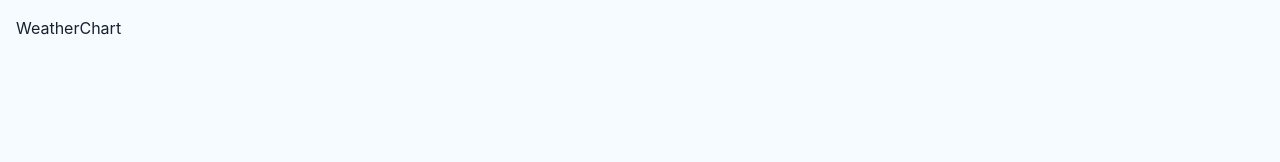
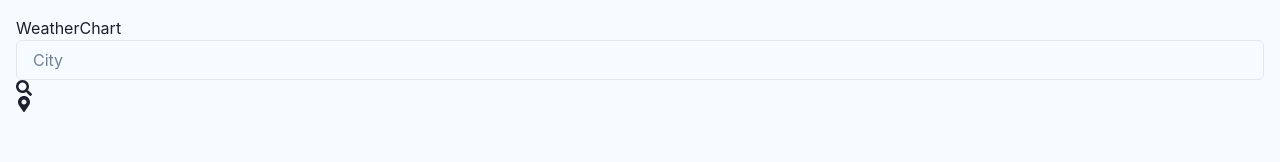
Before and after one commit to asiimwe-a/mentorship-weather-app, a React (Create React App) app: page / in a window 1280 px wide. Shown: the top 162 px of the page. Built offline with nearby package versions, Linux system fonts and the light colour scheme.

Commit message:
add input UI design

```diff
--- a/src/App.tsx
+++ b/src/App.tsx
@@ -1,11 +1,17 @@
 import * as React from "react";
 import WeatherChart from "./components/WeatherChart";
 import { Box } from "@chakra-ui/layout";
+import Searchbar from "./components/input";
 
 const App: React.FC = () => {
   return (
     <Box bg="#f5fbff" h="100vh" p={4}>
       <WeatherChart />
+      <Searchbar setSearch={function (value: React.SetStateAction<string | undefined>): void {
+        throw new Error("Function not implemented.");
+      } } setGeolocate={function (value: React.SetStateAction<boolean>): void {
+        throw new Error("Function not implemented.");
+      } } geolocate={false} />
     </Box>
   );
 };
--- a/src/components/input.tsx
+++ b/src/components/input.tsx
@@ -26,7 +26,7 @@ export default function Searchbar(search: {
 
     return (
         <Box>
-          <Input placeholder='city'
+          <Input placeholder='City'
           variant='outline'
           focusBorderColor='blue.600'
           onChange={(e) => setInput(e.target.value)}
```
